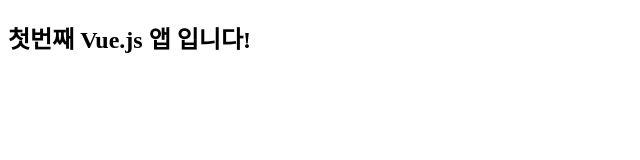
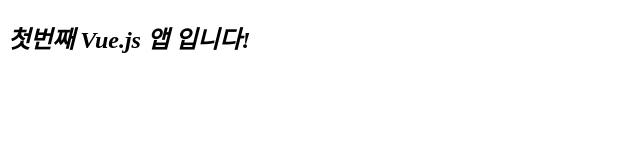
Before and after one commit to momo02/study-vuejs-quick-start, a plain HTML site: page ch02_vuejs_basic/02-02_v-html_directive.html in a window 1280 px wide. Shown: the full height of the page, 0-640 px from the left. Drawn offline with nearby package versions, Linux system fonts and the light colour scheme.

Commit message:
ch01 정리내용 마크다운 작성. ch02 작성 중

```diff
--- a/ch02_vuejs_basic/02-02_v-html_directive.html
+++ b/ch02_vuejs_basic/02-02_v-html_directive.html
@@ -15,7 +15,7 @@
     </div>
     <script type="text/javascript">
         var model = {
-            message: '첫번째 Vue.js 앱 입니다!'
+            message: '<i>첫번째 Vue.js 앱 입니다!</i>'
         };
 
         var simple = new Vue({
```
Also changed, not shown: ch02_vuejs_basic/02-01_v-text_directive.html (+2 -5 lines), README.md, ch01_first_vuejs_app/01_01_hellovuejs.html (renamed from ch01_first_vuejs_app/01_01.html), readmeImg/img_mvvm_architecture.PNG (added), readmeImg/img_mvvm_architecture2.PNG (added).
